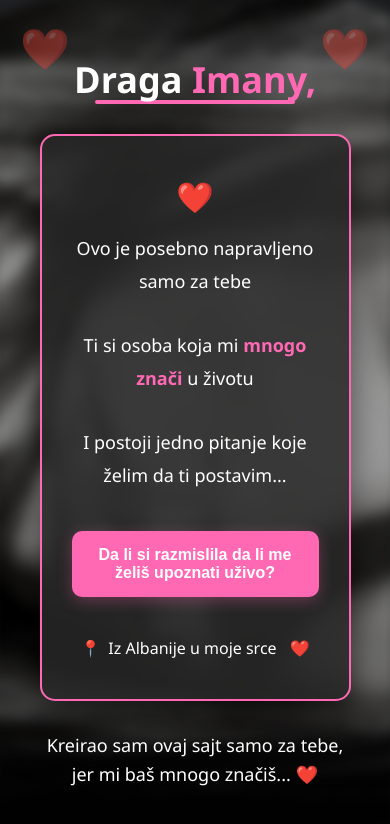
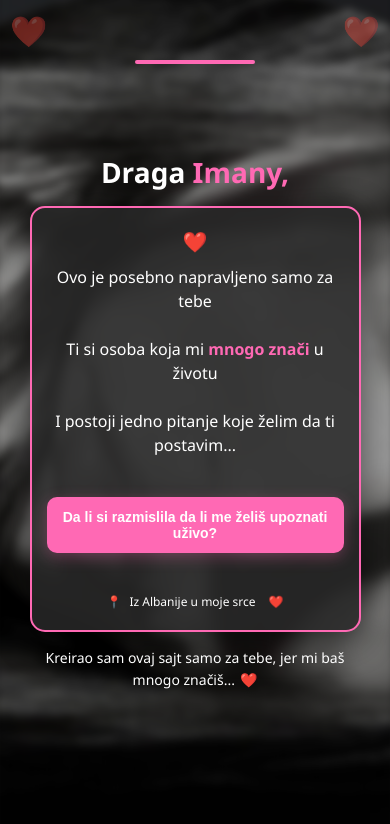
Before and after one commit to lukman-davran/imany, a plain HTML site: page index.html in a window 390 px wide. Drawn offline with Linux system fonts and the light colour scheme; files whose address does not match are found by name.

Commit message:
Add files via upload

```diff
--- a/index.html
+++ b/index.html
@@ -193,13 +193,31 @@
         }
 
         /* Responsive design */
+        @media (max-width: 1024px) {
+            .container {
+                max-width: 90%;
+                padding: 15px;
+            }
+
+            .message-box {
+                padding: 30px 25px;
+            }
+        }
+
         @media (max-width: 768px) {
             .main-title {
                 font-size: 36px;
+                margin-bottom: 20px;
             }
 
             .message-text {
                 font-size: 18px;
+                line-height: 1.6;
+            }
+
+            .message-box {
+                padding: 25px 20px;
+                margin-bottom: 20px;
             }
 
             .question-button {
@@ -210,6 +228,109 @@
             .heart-top-left,
             .heart-top-right {
                 font-size: 40px;
+            }
+
+            .pink-bar {
+                width: 150px;
+                top: 80px;
+            }
+
+            .location-text {
+                font-size: 14px;
+            }
+
+            .bottom-message {
+                font-size: 16px;
+                margin-top: 20px;
+            }
+
+            .heart-icon {
+                font-size: 24px;
+            }
+        }
+
+        @media (max-width: 480px) {
+            .main-title {
+                font-size: 28px;
+                margin-bottom: 15px;
+            }
+
+            .message-text {
+                font-size: 16px;
+                line-height: 1.5;
+            }
+
+            .message-box {
+                padding: 20px 15px;
+                margin-bottom: 15px;
+            }
+
+            .question-button {
+                font-size: 14px;
+                padding: 12px 15px;
+            }
+
+            .heart-top-left,
+            .heart-top-right {
+                font-size: 30px;
+                top: 10px;
+            }
+
+            .heart-top-left {
+                left: 10px;
+            }
+
+            .heart-top-right {
+                right: 10px;
+            }
+
+            .pink-bar {
+                width: 120px;
+                top: 60px;
+            }
+
+            .location-text {
+                font-size: 12px;
+                flex-wrap: wrap;
+            }
+
+            .bottom-message {
+                font-size: 14px;
+                margin-top: 15px;
+                padding: 0 10px;
+            }
+
+            .heart-icon {
+                font-size: 20px;
+                margin-bottom: 10px;
+            }
+
+            .container {
+                padding: 10px;
+            }
+
+            .background-image {
+                filter: blur(4px);
+                transform: scale(1.03);
+            }
+        }
+
+        @media (max-width: 360px) {
+            .main-title {
+                font-size: 24px;
+            }
+
+            .message-text {
+                font-size: 14px;
+            }
+
+            .question-button {
+                font-size: 13px;
+                padding: 10px 12px;
+            }
+
+            .message-box {
+                padding: 15px 12px;
             }
         }
     </style>
```
